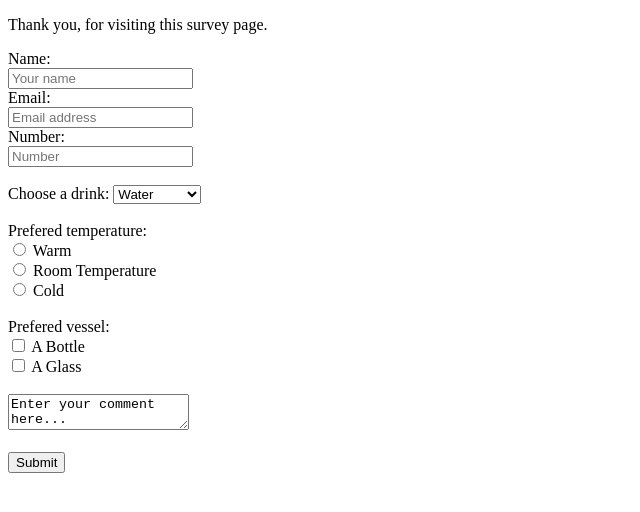
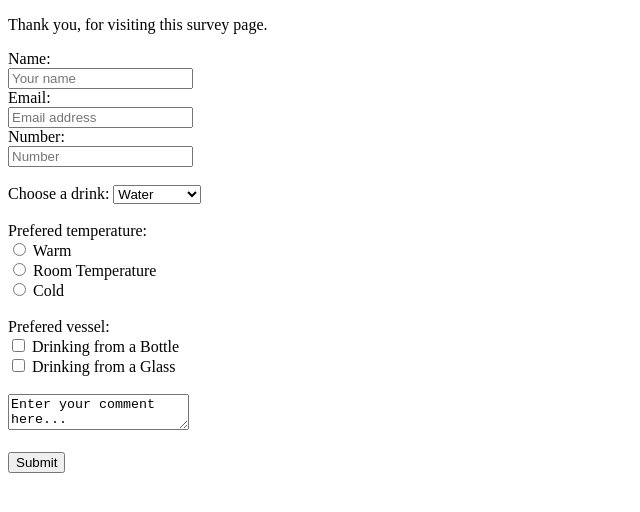
Before and after one commit to 1GORDON/gordonchawanzi, a plain HTML site: page index.html in a window 1280 px wide. Shown: the whole page, without its empty margins (0-640 px from the left). Drawn offline with Linux system fonts and the light colour scheme.

Commit message:
edited vessels

```diff
--- a/index.html
+++ b/index.html
@@ -38,9 +38,9 @@
 
             <label for="vessel">Prefered vessel:</label><br>
             <input type="checkbox" id="vessel1" name="vessel1" value="Bottle">
-            <label for="vessel1"> A Bottle</label><br>
+            <label for="vessel1">Drinking from a Bottle</label><br>
             <input type="checkbox" id="vessel2" name="vessel2" value="Glass">
-            <label for="vehicle2"> A Glass</label><br>
+            <label for="vehicle2">Drinking from a Glass</label><br>
             <br>
 
             <textarea name="comment">Enter your comment here...</textarea><br>
```
